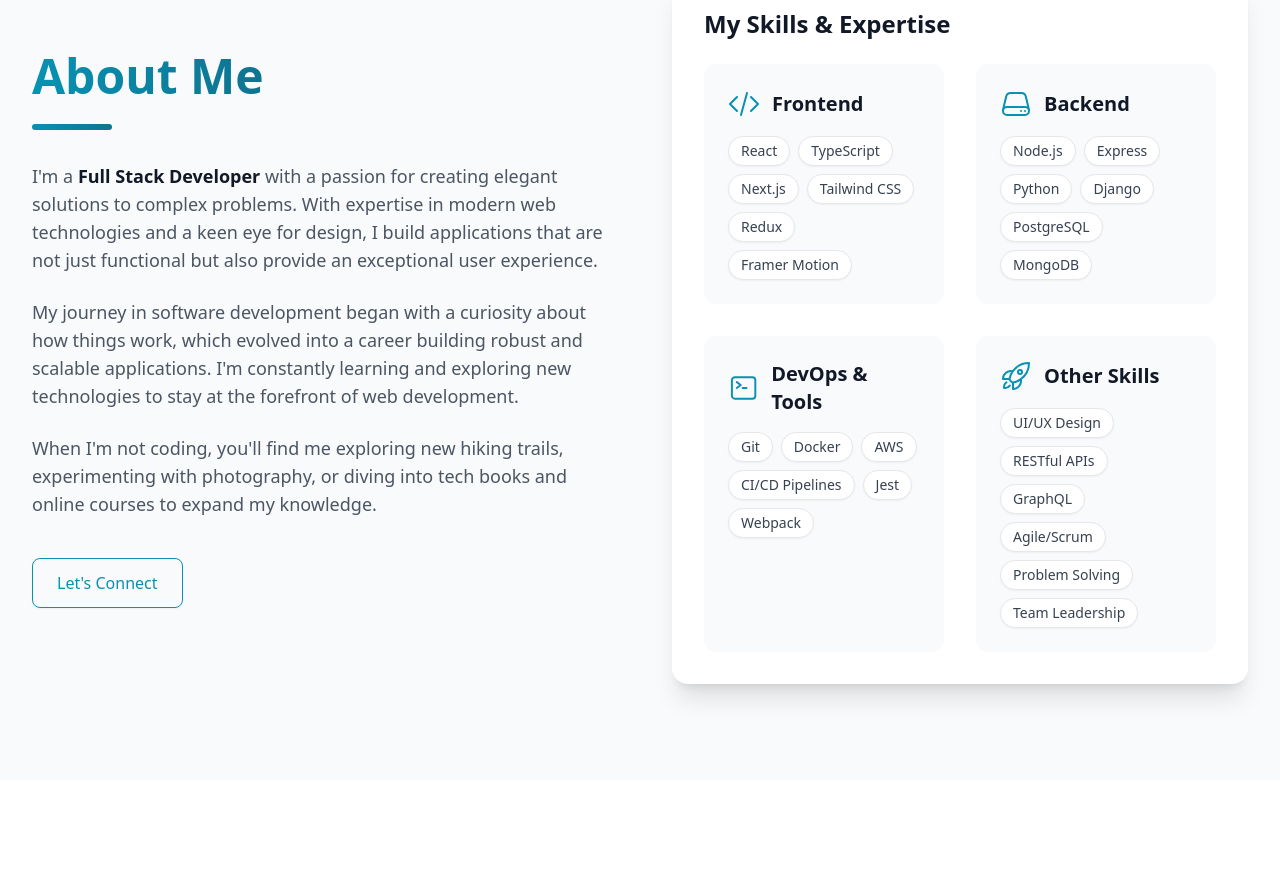
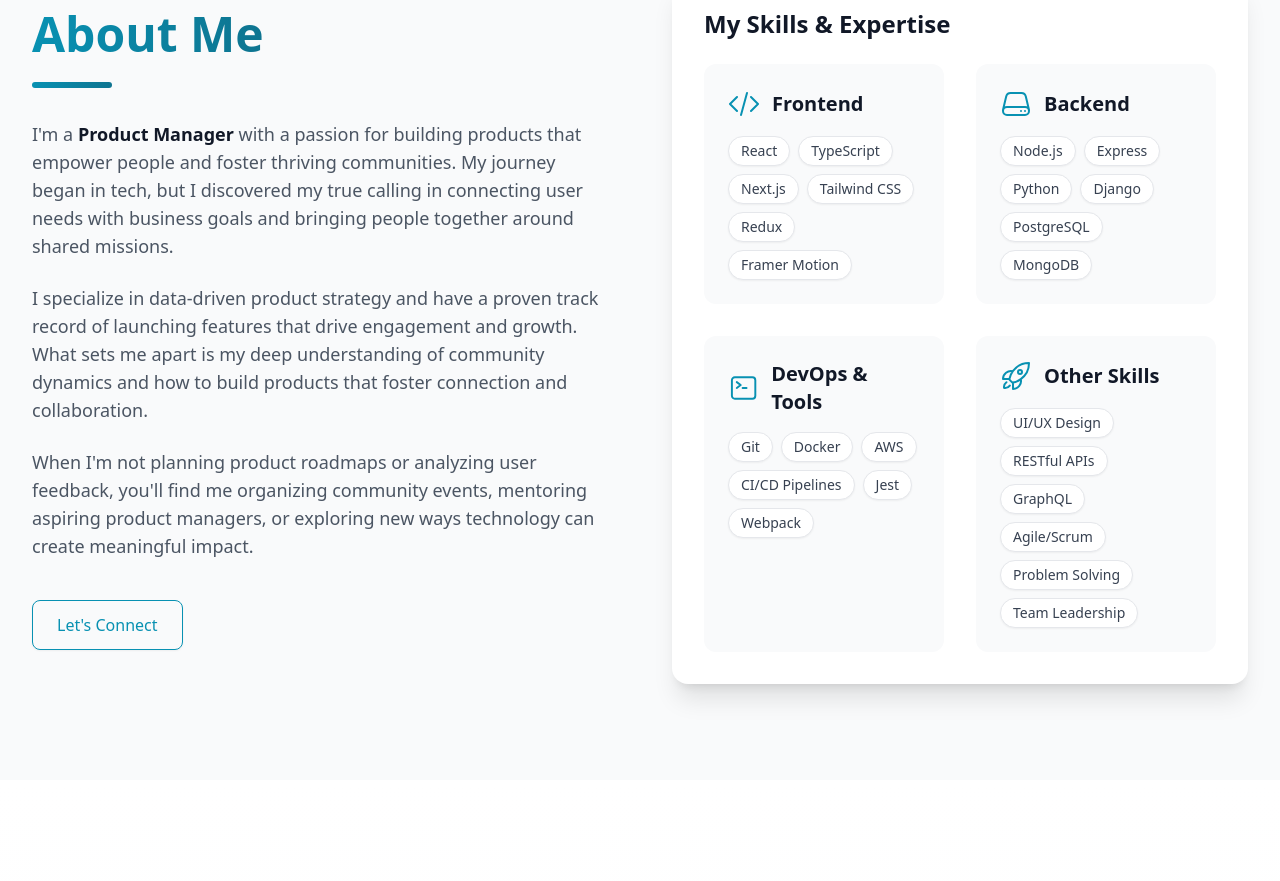
Before and after one commit to hector-norza/HectorNorza, a React (Vite) app: page / in a window 1280 px wide. Shown: the part 920-1801 px from the top of the page. Built offline with nearby package versions, Linux system fonts and the light colour scheme.

Commit message:
Update About section for Product Manager and Community Builder focus

```diff
--- a/src/components/About.tsx
+++ b/src/components/About.tsx
@@ -48,19 +48,15 @@ export default function About() {
 
               <div className="space-y-6 text-lg text-gray-600">
                 <p>
-                  I'm a <span className="font-semibold text-gray-900">Full Stack Developer</span> with a passion for creating elegant solutions to complex problems.
-                  With expertise in modern web technologies and a keen eye for design, I build applications
-                  that are not just functional but also provide an exceptional user experience.
+                  I'm a <span className="font-semibold text-gray-900">Product Manager</span> with a passion for building products that empower people and foster thriving communities.
+                  My journey began in tech, but I discovered my true calling in connecting user needs with business goals and bringing people together around shared missions.
                 </p>
                 <p>
-                  My journey in software development began with a curiosity about how things work,
-                  which evolved into a career building robust and scalable applications.
-                  I'm constantly learning and exploring new technologies to stay at the forefront
-                  of web development.
+                  I specialize in data-driven product strategy and have a proven track record of launching features that drive engagement and growth.
+                  What sets me apart is my deep understanding of community dynamics and how to build products that foster connection and collaboration.
                 </p>
                 <p>
-                  When I'm not coding, you'll find me exploring new hiking trails, experimenting with photography,
-                  or diving into tech books and online courses to expand my knowledge.
+                  When I'm not planning product roadmaps or analyzing user feedback, you'll find me organizing community events, mentoring aspiring product managers, or exploring new ways technology can create meaningful impact.
                 </p>
               </div>
 
```
